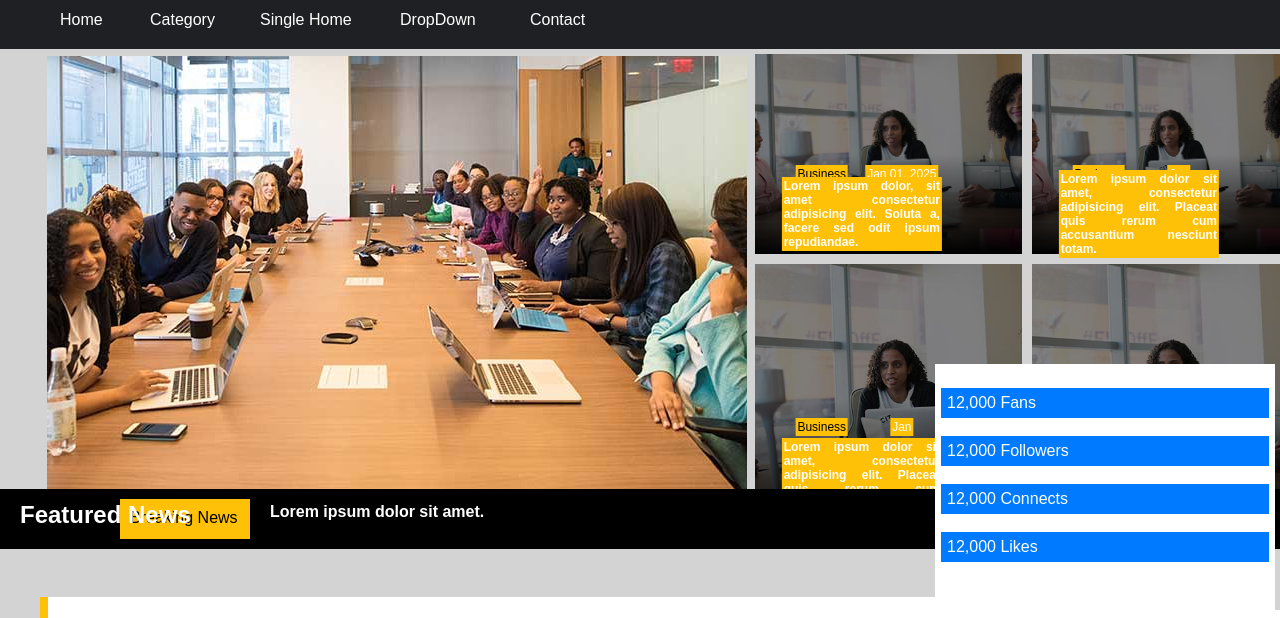
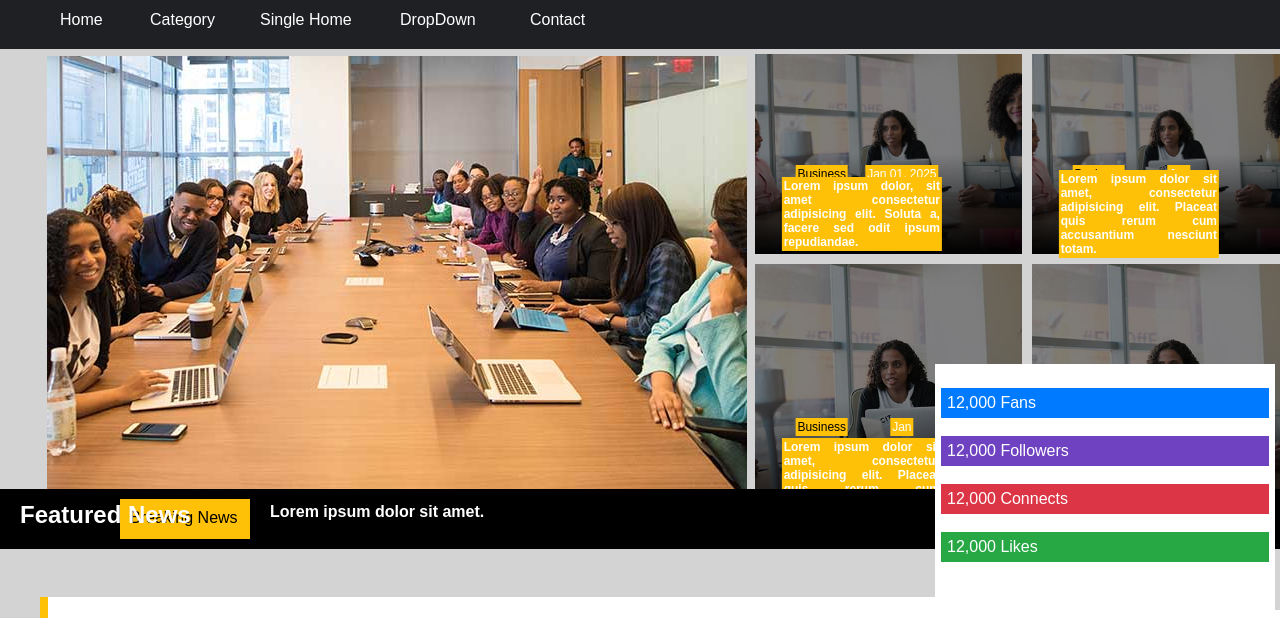
Before and after one commit to sakienta2023/CSS-Grid, a plain HTML site: page index.html in a window 1280 px wide. Shown: the part 115-733 px from the top of the page. Drawn offline with Linux system fonts and the light colour scheme.

Commit message:
090825_1643

```diff
--- a/index.html
+++ b/index.html
@@ -232,9 +232,9 @@
         <div class="in-5">
           <br>
           <div class="fan-area1">12,000 Fans</div> <br>
-          <div class="fan-area1">12,000 Followers</div> <br>
-          <div class="fan-area1">12,000 Connects</div> <br>
-          <div class="fan-area1">12,000 Likes</div> <br>
+          <div class="fan-area2">12,000 Followers</div> <br>
+          <div class="fan-area3">12,000 Connects</div> <br>
+          <div class="fan-area4">12,000 Likes</div> <br>
         </div>
       </div>
 
```
